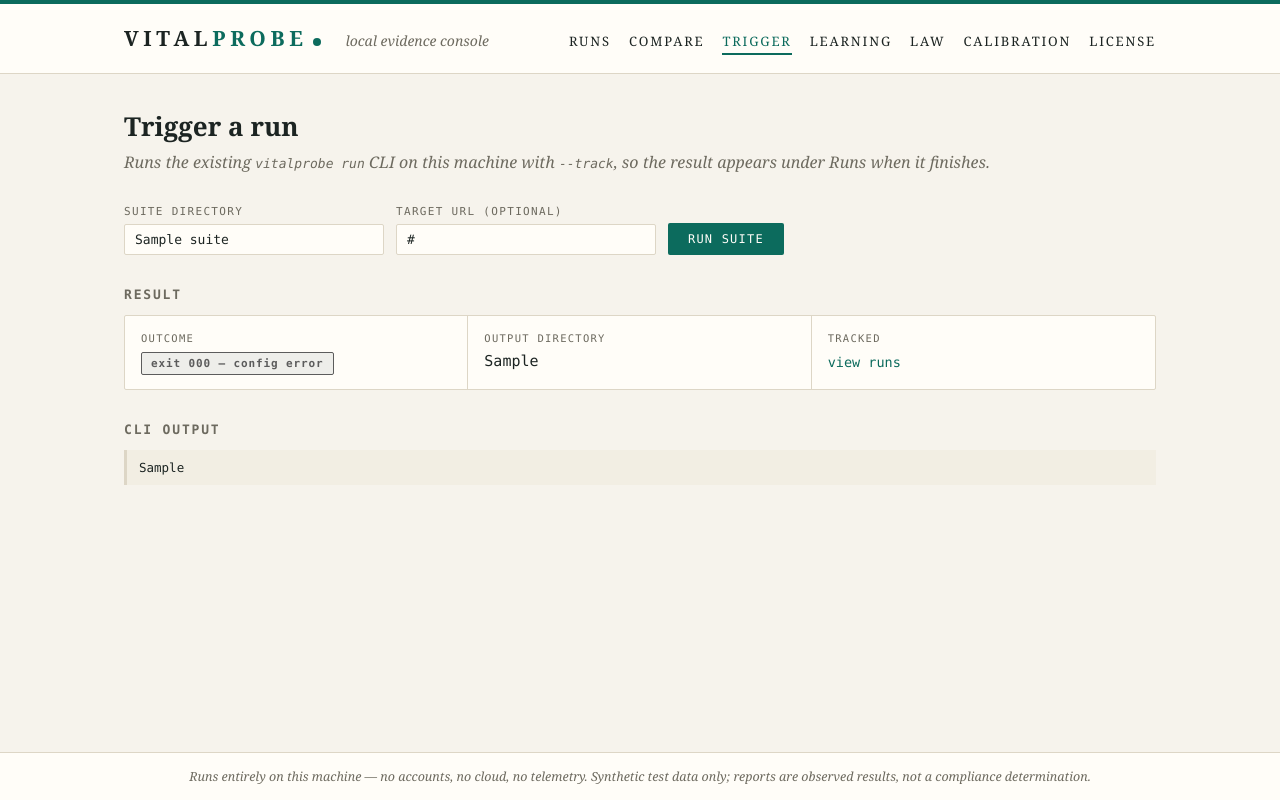
After one commit to Zahidulislam2222/vitalprobe, a FastAPI app: template src/vitalprobe/dashboard/templates/trigger.html in a window 1280 px wide. The commit adds this page. Run offline with FastAPI, Linux system fonts and the light colour scheme; the template is opened without the code that fills it: most values are stand-ins (such as "Sample title", 1, 10 or a date in 2020).

Commit message:
P9b (part 2): learning/law license-gated surfaces and trigger-run form
- /learning and /law pages gated via the same entitlements.require path as the
  CLI; free tier renders a locked page with the CLI's exact wording, never a 500.
- Law page carries LAW_DISCLAIMER verbatim; loader errors render as page content.
- /trigger-run form spawns the existing CLI (python -m vitalprobe run --track)
  as a no-shell subprocess with configurable timeout; POSTs are same-origin
  guarded (host:port match — cross-site and cross-port loopback rejected).
- New python -m entrypoint, dashboard/services helpers, locked/learning/law/
  trigger templates, nav links; create_app now takes injected settings/executor.
- New typed settings + .env.example: dashboard_runs_dir, dashboard_run_timeout_s,
  dashboard_output_tail_chars, drafts_dir, law_dir (default None; law content
  stays in the private bundle).
- 15 new tests: free/licensed split, draft + law rendering incl. malformed
  inputs, trigger argv/env/timeout/origin/XSS, -m entrypoint.

Gates: pytest 149/149, ruff clean, strict mypy clean (78 files).

Co-Authored-By: Claude Fable 5 <noreply@anthropic.com>

```diff
--- a/src/vitalprobe/cli.py
+++ b/src/vitalprobe/cli.py
@@ -533,7 +533,11 @@ def dashboard() -> None:
         f"VitalProbe dashboard on http://{settings.dashboard_host}:{settings.dashboard_port} "
         "(local only; Ctrl+C to stop)"
     )
-    uvicorn.run(create_app(), host=settings.dashboard_host, port=settings.dashboard_port)
+    uvicorn.run(
+        create_app(settings=settings),
+        host=settings.dashboard_host,
+        port=settings.dashboard_port,
+    )
 
 
 @app.command()
--- a/src/vitalprobe/config.py
+++ b/src/vitalprobe/config.py
@@ -68,6 +68,12 @@ class Settings(BaseSettings):
     # Localhost by design (BUILD-PLAN §9): the dashboard is local-only, no accounts.
     dashboard_host: str = "127.0.0.1"
     dashboard_port: int = Field(8800, ge=1, le=65535)
+    dashboard_runs_dir: Path = Path("artifacts/dashboard-runs")
+    dashboard_run_timeout_s: float = Field(600, gt=0)
+    dashboard_output_tail_chars: int = Field(8000, ge=1)
+    drafts_dir: Path = Path("artifacts/drafts")
+    # Law content lives in the PRIVATE packs bundle; there is no valid default path here.
+    law_dir: Path | None = None
 
 
 def get_settings() -> Settings:
--- a/src/vitalprobe/dashboard/app.py
+++ b/src/vitalprobe/dashboard/app.py
@@ -2,27 +2,55 @@
 
 BUILD-PLAN §9 constraints are binding here: localhost-only by default, no
 accounts, no login, no telemetry, and every asset served from this package so
-the dashboard works fully offline. Read-only in P9a — it renders the local
-experience store and never mutates it.
+the dashboard works fully offline. P9b adds the paid surfaces (learning drafts,
+law mapping) behind the SAME entitlement checks as the CLI, plus a trigger-run
+form that shells out to the existing CLI run path.
 """
 
+import os
+from datetime import UTC, datetime
 from pathlib import Path
+from urllib.parse import urlsplit
+from uuid import uuid4
 
 from fastapi import FastAPI, HTTPException, Request
 from fastapi.responses import HTMLResponse
 from fastapi.templating import Jinja2Templates
+from starlette.concurrency import run_in_threadpool
 
 from vitalprobe.baseline import RunComparison, compare_runs
-from vitalprobe.entitlements.features import FeatureFlag
+from vitalprobe.config import Settings, get_settings
+from vitalprobe.dashboard.services import (
+    RunExecutor,
+    TriggerOutcome,
+    build_run_argv,
+    list_draft_files,
+    load_law_view,
+    run_cli_subprocess,
+)
+from vitalprobe.entitlements.features import (
+    FeatureFlag,
+    FeatureUnavailableError,
+    require,
+)
 from vitalprobe.entitlements.license import verify_license
 from vitalprobe.experience.store import ExperienceStore
+from vitalprobe.law import LAW_DISCLAIMER
 
 _TEMPLATES_DIR = Path(__file__).parent / "templates"
 
+_LOCAL_ORIGIN_HOSTS = {"127.0.0.1", "localhost", "::1"}
 
-def create_app(store: ExperienceStore | None = None) -> FastAPI:
+
+def create_app(
+    store: ExperienceStore | None = None,
+    settings: Settings | None = None,
+    run_executor: RunExecutor | None = None,
+) -> FastAPI:
     """Build the dashboard app around an experience store (injectable for tests)."""
     dashboard_store = store if store is not None else ExperienceStore()
+    app_settings = settings if settings is not None else get_settings()
+    executor = run_executor if run_executor is not None else run_cli_subprocess
     templates = Jinja2Templates(directory=str(_TEMPLATES_DIR))
     app = FastAPI(
         title="VitalProbe dashboard",
@@ -30,6 +58,29 @@ def create_app(store: ExperienceStore | None = None) -> FastAPI:
         redoc_url=None,
         openapi_url=None,
     )
+
+    def _locked(
+        request: Request, nav: str, title: str, reason: str
+    ) -> HTMLResponse:
+        return templates.TemplateResponse(
+            request,
+            "locked.html",
+            {"page_nav": nav, "page_title": title, "reason": reason},
+        )
+
+    def _origin_is_local(request: Request) -> bool:
+        """A web page must never drive this console via a cross-site form. Port must
+        match too: another server on loopback is still a foreign origin."""
+        origin = request.headers.get("origin")
+        if origin is None:
+            return True
+        parsed = urlsplit(origin)
+        if (
+            parsed.hostname not in _LOCAL_ORIGIN_HOSTS
+            and parsed.hostname != app_settings.dashboard_host
+        ):
+            return False
+        return parsed.port == request.url.port
 
     @app.get("/", response_class=HTMLResponse)
     def runs_index(request: Request) -> HTMLResponse:
@@ -101,4 +152,85 @@ def create_app(store: ExperienceStore | None = None) -> FastAPI:
             {"total_labels": total, "labeled_cases": cases},
         )
 
+    @app.get("/learning", response_class=HTMLResponse)
+    def learning_drafts(request: Request) -> HTMLResponse:
+        # Same gate as `vitalprobe learn` — free tier gets a locked page, never a crash.
+        try:
+            require(FeatureFlag.LEARNING)
+        except FeatureUnavailableError as exc:
+            return _locked(request, "learning", "Learning drafts", str(exc))
+        return templates.TemplateResponse(
+            request,
+            "learning.html",
+            {
+                "drafts_dir": str(app_settings.drafts_dir),
+                "files": list_draft_files(app_settings.drafts_dir),
+            },
+        )
+
+    @app.get("/law", response_class=HTMLResponse)
+    def law_surfaces(request: Request) -> HTMLResponse:
+        # Same gate as `vitalprobe run --law-dir` (paid: law_mapping).
+        try:
+            require(FeatureFlag.LAW_MAPPING)
+        except FeatureUnavailableError as exc:
+            return _locked(request, "law", "Law mapping", str(exc))
+        return templates.TemplateResponse(
+            request,
+            "law.html",
+            {
+                "view": load_law_view(app_settings.law_dir),
+                "disclaimer": LAW_DISCLAIMER,
+            },
+        )
+
+    def _trigger_context(
+        suite: str = "", target_url: str = ""
+    ) -> dict[str, object]:
+        return {
+            "suite": suite,
+            "target_url": target_url,
+            "error": "",
+            "outcome": None,
+            "output_tail": "",
+            "output_dir": "",
+        }
+
+    @app.get("/trigger-run", response_class=HTMLResponse)
+    def trigger_form(request: Request) -> HTMLResponse:
+        return templates.TemplateResponse(request, "trigger.html", _trigger_context())
+
+    @app.post("/trigger-run", response_class=HTMLResponse)
+    async def trigger_run(request: Request) -> HTMLResponse:
+        if not _origin_is_local(request):
+            raise HTTPException(
+                status_code=403, detail="cross-site form submissions are rejected"
+            )
+        form = await request.form()
+        suite_value = str(form.get("suite", "")).strip()
+        target_url = str(form.get("target_url", "")).strip()
+        context = _trigger_context(suite_value, target_url)
+        suite_path = Path(suite_value)
+        if not suite_value or not suite_path.is_dir():
+            context["error"] = (
+                "suite path must be an existing directory of test-case YAML files"
+            )
+            return templates.TemplateResponse(request, "trigger.html", context)
+
+        stamp = f"{datetime.now(UTC):%Y%m%d-%H%M%S}-{uuid4().hex[:6]}"
+        output_dir = app_settings.dashboard_runs_dir / f"run-{stamp}"
+        env = dict(os.environ)
+        if target_url:
+            env["VITALPROBE_TARGET_URL"] = target_url
+        outcome: TriggerOutcome = await run_in_threadpool(
+            executor,
+            build_run_argv(suite_path, output_dir),
+            env,
+            app_settings.dashboard_run_timeout_s,
+        )
+        context["outcome"] = outcome
+        context["output_tail"] = outcome.output[-app_settings.dashboard_output_tail_chars :]
+        context["output_dir"] = str(output_dir)
+        return templates.TemplateResponse(request, "trigger.html", context)
+
     return app
--- a/src/vitalprobe/dashboard/templates/base.html
+++ b/src/vitalprobe/dashboard/templates/base.html
@@ -110,7 +110,7 @@
   form.picker { display: flex; gap: 12px; flex-wrap: wrap; align-items: end; margin-bottom: 24px; }
   form.picker label { display: block; font-family: var(--mono); font-size: 11px;
     text-transform: uppercase; letter-spacing: 0.12em; color: var(--muted); margin-bottom: 4px; }
-  form.picker select {
+  form.picker select, form.picker input[type="text"] {
     font-family: var(--mono); font-size: 13px; padding: 7px 10px;
     border: 1px solid var(--hairline); background: var(--panel); color: var(--ink);
     border-radius: 2px; min-width: 260px;
@@ -123,6 +123,9 @@
   form.picker button:hover { background: #095548; }
   .notice { border: 1px solid var(--fail); color: var(--fail); background: #f8e9ea;
     padding: 10px 14px; border-radius: 2px; margin-bottom: 20px; font-size: 14px; }
+  .disclaimer { border: 1px solid var(--hairline); background: var(--accent-soft);
+    color: var(--ink); padding: 10px 14px; border-radius: 2px; margin-bottom: 20px;
+    font-size: 14px; font-style: italic; }
   .meta-grid { display: grid; grid-template-columns: repeat(auto-fit, minmax(200px, 1fr));
     gap: 0; border: 1px solid var(--hairline); background: var(--panel);
     border-radius: 2px; margin-bottom: 28px; }
@@ -148,6 +151,9 @@
     <nav class="primary">
       <a href="/" {% if active_nav == "runs" %}aria-current="page"{% endif %}>Runs</a>
       <a href="/compare" {% if active_nav == "compare" %}aria-current="page"{% endif %}>Compare</a>
+      <a href="/trigger-run" {% if active_nav == "trigger" %}aria-current="page"{% endif %}>Trigger</a>
+      <a href="/learning" {% if active_nav == "learning" %}aria-current="page"{% endif %}>Learning</a>
+      <a href="/law" {% if active_nav == "law" %}aria-current="page"{% endif %}>Law</a>
       <a href="/calibration" {% if active_nav == "calibration" %}aria-current="page"{% endif %}>Calibration</a>
       <a href="/license" {% if active_nav == "license" %}aria-current="page"{% endif %}>License</a>
     </nav>
--- /dev/null
+++ b/src/vitalprobe/dashboard/templates/trigger.html
@@ -0,0 +1,53 @@
+{% extends "base.html" %}
+{% set active_nav = "trigger" %}
+{% block title %}Trigger run{% endblock %}
+{% block content %}
+<h1>Trigger a run</h1>
+<p class="lede">Runs the existing <code class="mono">vitalprobe run</code> CLI on this machine with <span class="mono">--track</span>, so the result appears under Runs when it finishes.</p>
+
+{% if error %}
+<div class="notice">{{ error }}</div>
+{% endif %}
+
+<form class="picker" method="post" action="/trigger-run">
+  <div>
+    <label for="suite">Suite directory</label>
+    <input type="text" id="suite" name="suite" value="{{ suite }}" placeholder="tests/data/suite" required>
+  </div>
+  <div>
+    <label for="target_url">Target URL (optional)</label>
+    <input type="text" id="target_url" name="target_url" value="{{ target_url }}" placeholder="uses VITALPROBE_TARGET_URL">
+  </div>
+  <button type="submit">Run suite</button>
+</form>
+
+{% if outcome %}
+<h2 class="section-head">Result</h2>
+<div class="meta-grid">
+  <div class="meta-cell"><div class="k">Outcome</div>
+    <div class="v">
+      {% if outcome.timed_out %}
+      <span class="chip ERROR">timed out</span>
+      {% elif outcome.exit_code == 0 %}
+      <span class="chip PASSED">exit 0 — passed</span>
+      {% elif outcome.exit_code == 1 %}
+      <span class="chip FAILED">exit 1 — failed checks</span>
+      {% else %}
+      <span class="chip ERROR">exit {{ outcome.exit_code }} — config error</span>
+      {% endif %}
+    </div></div>
+  <div class="meta-cell"><div class="k">Output directory</div><div class="v mono">{{ output_dir }}</div></div>
+  <div class="meta-cell"><div class="k">Tracked</div>
+    <div class="v"><a class="run-link" href="/">view runs</a></div></div>
+</div>
+
+{% if outcome.timed_out %}
+<div class="notice">The run exceeded the configured timeout (VITALPROBE_DASHBOARD_RUN_TIMEOUT_S) and was stopped.</div>
+{% endif %}
+
+{% if output_tail %}
+<h2 class="section-head">CLI output</h2>
+<div class="evidence">{{ output_tail }}</div>
+{% endif %}
+{% endif %}
+{% endblock %}
```
Also changed, not shown: src/vitalprobe/__main__.py (added, +10 -0 lines), src/vitalprobe/dashboard/services.py (added, +122 -0 lines), src/vitalprobe/dashboard/templates/law.html (added, +49 -0 lines), src/vitalprobe/dashboard/templates/learning.html (added, +44 -0 lines), src/vitalprobe/dashboard/templates/locked.html (added, +15 -0 lines), tests/test_dashboard.py (+254 -2 lines), 1 other file.
